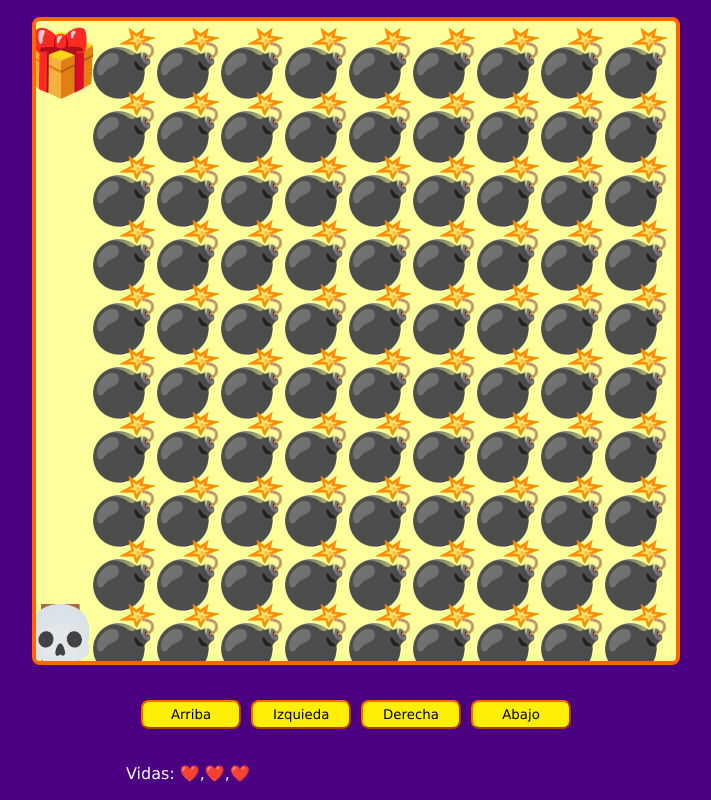
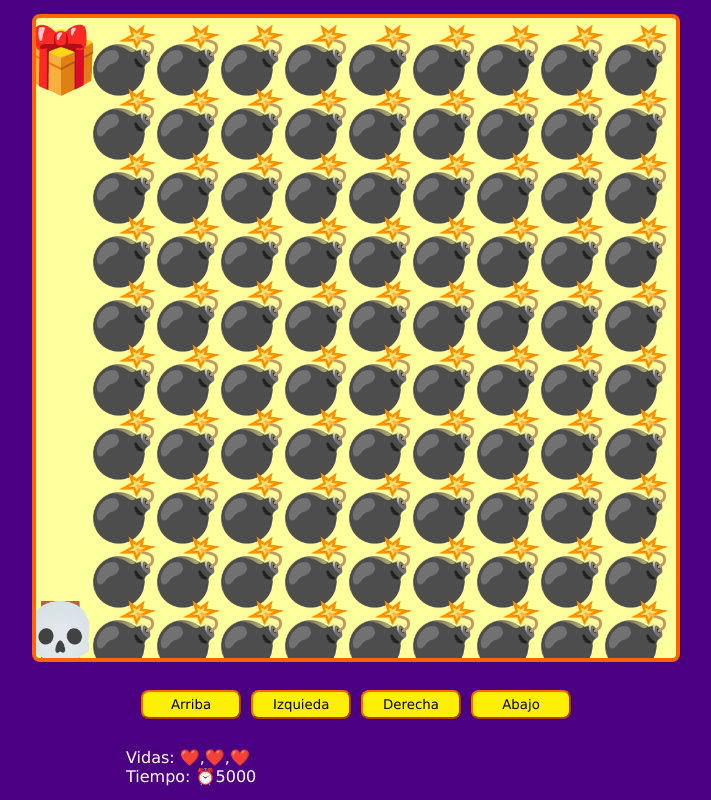
Before and after one commit to jesusv916/taller-practico-javascript-videogames, a plain HTML site: page index.html in a window 1280 px wide. Shown: the whole page, without its empty margins (284-995 px from the left). Drawn offline with Linux system fonts and the light colour scheme.

Commit message:
adding functions to playing time

```diff
--- a/game.js
+++ b/game.js
@@ -10,13 +10,19 @@
 const btnRight = document.querySelector('#right');
 const btnDown = document.querySelector('#down');
 
-const spanLives = document.querySelector('#lives')
+const spanLives = document.querySelector('#lives');
+const spanTime = document.querySelector('#time');
 
 let canvasSize;
 let elementsSize;
 
 let level = 0;
 let lives = 3;
+
+
+let timeStart;
+let timePlayer;
+let timeInterval;
 
 let playerPos = {
     x:undefined,
@@ -35,16 +41,14 @@
 window.addEventListener('resize', setCanvasSize);
 
 function setCanvasSize() {
-    if (window.innerHeight > window.innerWidth) {
-        canvasSize = window.innerWidth * 0.8;
-    } else {
-        canvasSize = window.innerHeight * 0.8;
-    }
+    // Calcula el tamaño máximo posible que sea múltiplo de 10
+    const maxDimension = Math.min(window.innerWidth, window.innerHeight) * 0.8;
+    canvasSize = Math.floor(maxDimension / 10) * 10; // ¡MÚLTIPLO DE 10!
 
     canvas.setAttribute('width', canvasSize);
     canvas.setAttribute('height', canvasSize);
 
-    elementsSize = canvasSize / 10;
+    elementsSize = canvasSize / 10; // ¡Siempre entero!
 
     startGame();
 }
@@ -57,6 +61,12 @@
     game.textAlign = 'end';
 
     const map = maps[level];
+
+    if (!timeStart){
+        timeStart = Date.now();
+        timeInterval = setInterval(showTime, 100);
+    }
+
 
     if (!map) {
         gameWin();
@@ -134,6 +144,7 @@
 
 function gameWin(){
     alert('te pasaste el juego');
+    clearInterval(timeInterval);
 }
 
 function showLives(){
@@ -147,6 +158,12 @@
     spanLives.innerHTML = heartsArray;
 }
 
+function showTime(){
+
+    spanTime.innerHTML = Date.now() - timeStart;
+
+}
+
 function levelFail(){
     console.log('Chocaste contra un enemigo :(')
     lives--;
@@ -155,6 +172,7 @@
     if (lives <= 0){
         level = 0;
         lives = 3;
+        timeStart = undefined;
     }
 
         playerPos.x = undefined;
--- a/index.html
+++ b/index.html
@@ -19,6 +19,7 @@
     <div class="messages">
         <!-- todo     -->
         <p> Vidas: <span id="lives"></span></p>
+        <p> Tiempo: ⏰<span id="time"></span></p>
     </div>
     </div>
 
```
